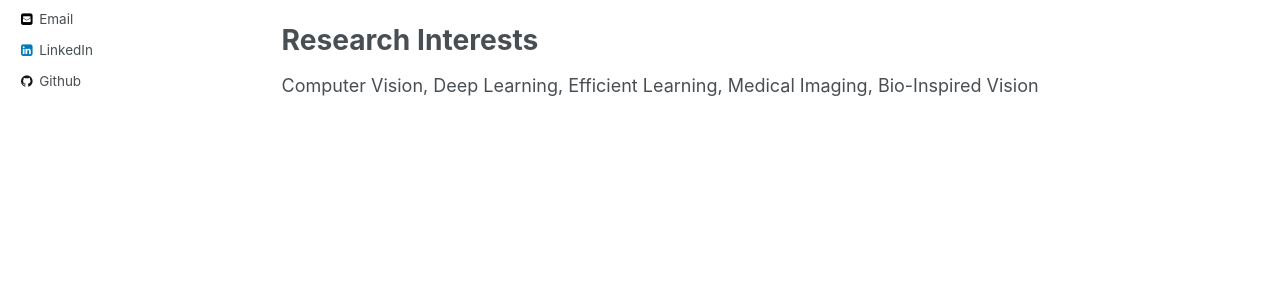
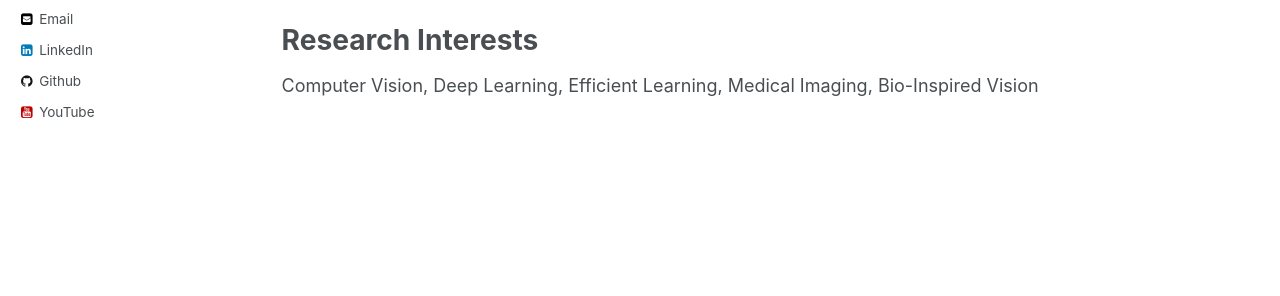
Before and after one commit to oindrilasaha/oindrilasaha.github.io, a Jekyll site: the page built from _pages/about.md, in a window 1280 px wide. Shown: the part 422-718 px from the top of the page. Built offline with Jekyll 4.4.1, drawn with Linux system fonts in a browser that asks for light colours.

Commit message:
add youtube

```diff
--- a/_config.yml
+++ b/_config.yml
@@ -110,7 +110,7 @@ author:
   vine             :
   weibo            :
   xing             :
-  youtube          :
+  youtube          : "https://www.youtube.com/channel/UC05By_AVl8KjOyTTi_Bueog"
   wikipedia        :
 
 
--- a/_includes/author-profile.html
+++ b/_includes/author-profile.html
@@ -83,7 +83,7 @@
         <li><a href="https://steamcommunity.com/id/{{ author.steam }}"><i class="fa fa-fw fa-steam-square" aria-hidden="true"></i> Steam</a></li>
       {% endif %}
       {% if author.youtube %}
-        <li><a href="https://www.youtube.com/user/{{ author.youtube }}"><i class="fa fa-fw fa-youtube-square" aria-hidden="true"></i> YouTube</a></li>
+        <li><a href="{{ author.youtube }}"><i class="fa fa-fw fa-youtube-square" aria-hidden="true"></i> YouTube</a></li>
       {% endif %}
       {% if author.soundcloud %}
         <li><a href="https://soundcloud.com/{{ author.soundcloud }}"><i class="fa fa-fw fa-soundcloud" aria-hidden="true"></i> Soundcloud</a></li>
```
